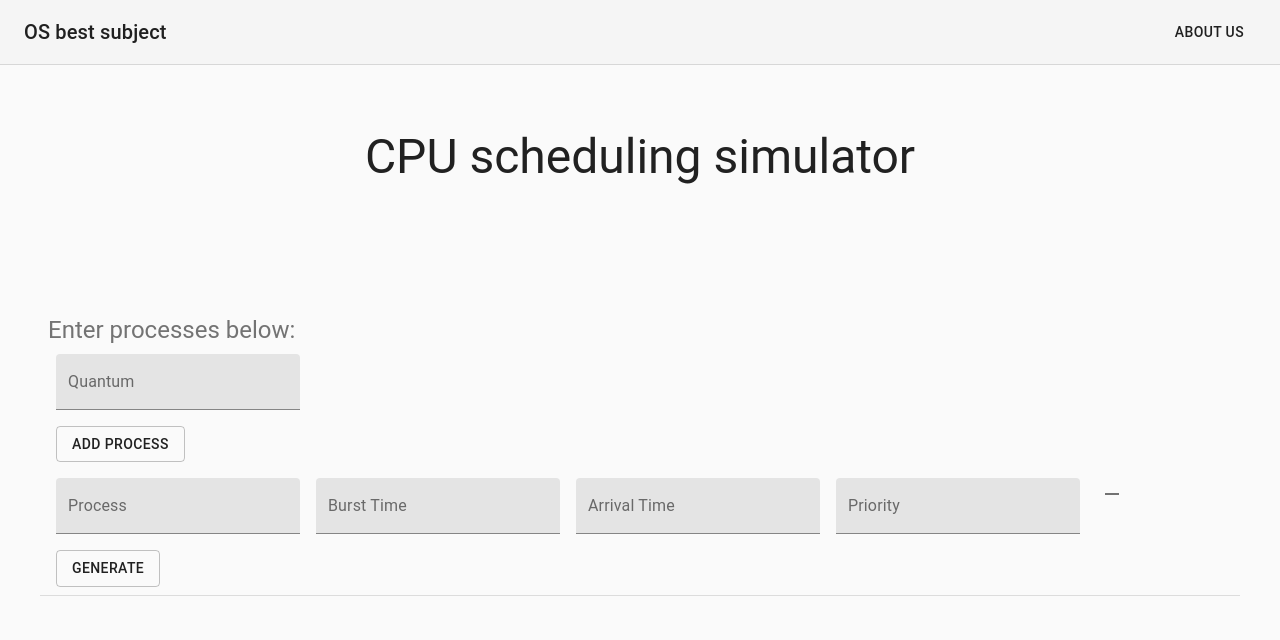
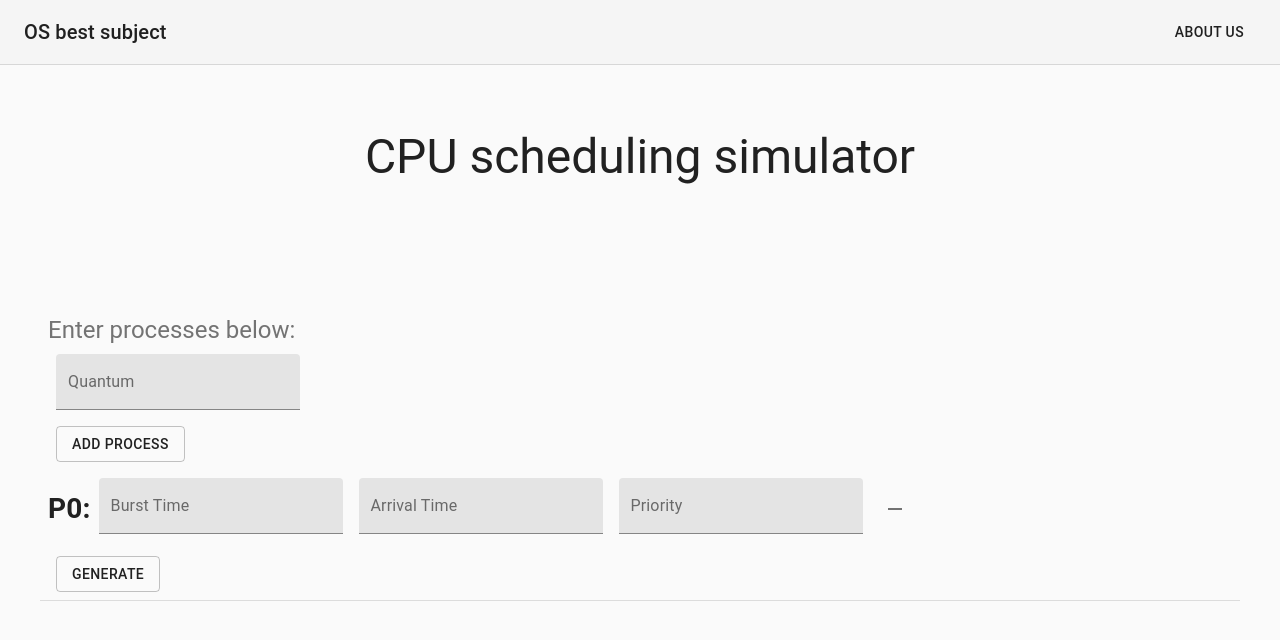
Before and after one commit to winson0404/CPU_Scheduling_simulator, a React (Create React App) app in the folder cpu-scheduling-simulator/: page / in a window 1280 px wide. Shown: the top 640 px of the page. Built offline with nearby package versions, Linux system fonts and the light colour scheme.

Commit message:
added validation and auto generate process name

```diff
--- a/cpu-scheduling-simulator/src/components/Form/index.tsx
+++ b/cpu-scheduling-simulator/src/components/Form/index.tsx
@@ -14,15 +14,14 @@ import { map } from "lodash";
 import { Formik, Form, FieldArray, FieldProps, getIn, Field } from "formik";
 import * as yup from "yup";
 
-// const validationSchema = yup.object({
-// 	processes: yup
-// 		.array()
-// 		.of(yup.object().shape({
-// 			process: yup.string().required(),
-// 			burstTime: yup.string().required() ,
-// 			arrivalTime: yup.string().required() ,
-// 			priority: yup.string().required()  })),
-// });
+const validationSchema = yup.object({
+	processes: yup
+		.array()
+		.of(yup.object().shape({
+			burstTime: yup.string().required("Required field!") ,
+			arrivalTime: yup.string().required("Required field!") ,
+			priority: yup.string().required("Required field!")})),
+});
 
 interface Props {
 	inputField?: any;
@@ -34,14 +33,14 @@ interface Props {
 }
 
 const Input = ({ field, label, form: { errors } }: any) => {
-	const errorMessage = getIn(errors, field.name);
+	const errorMessage = getIn(errors, field?.name);
 
 	return (
-		<>
-			<TextField {...field} label={label} variant="filled" />
+		<div>
+			<TextField {...field} label={label} variant="filled"/>
 			{/* TODO: style below error message to let it work for validationSchema */}
-			{errorMessage && <div style={{ color: "red" }}>{errorMessage}</div>}
-		</>
+			{errorMessage && <div style={{ color: "red", paddingLeft:"10px"}}>{errorMessage}</div>}
+		</div>
 	);
 };
 
@@ -56,7 +55,7 @@ const Forms: React.FC<Props> = (props) => {
 			<Formik
 				initialValues={initialInputField}
 				onSubmit={(data) => handleSubmitForm(data)}
-				// validationSchema={validationSchema}
+				validationSchema={validationSchema}
 			>
 				{({ values, handleSubmit, isSubmitting }) => (
 					<Form onSubmit={handleSubmit}>
@@ -84,12 +83,8 @@ const Forms: React.FC<Props> = (props) => {
 									<div className={classes.root}>
 										{map(values.processes, (data, index: number) => {
 											return (
-												<div key={index}>
-													<Field
-														label="Process"
-														name={`processes[${index}].process`}
-														component={Input}
-													/>
+												<div key={index} className={classes.formContainer}>
+													<h1>P{index}: </h1>
 													<Field
 														label="Burst Time"
 														name={`processes[${index}].burstTime`}
--- a/cpu-scheduling-simulator/src/components/Form/styles.tsx
+++ b/cpu-scheduling-simulator/src/components/Form/styles.tsx
@@ -9,6 +9,10 @@ const useStyles = makeStyles((theme) => ({
     generateButton: {
         margin: theme.spacing(1),
     },
+	formContainer:{
+		display: "flex",
+		flexDirection: "row"
+	}
 }));
 
 export default useStyles;
```
Also changed, not shown: 1 other file (tests, documents, lock files or other folders).
